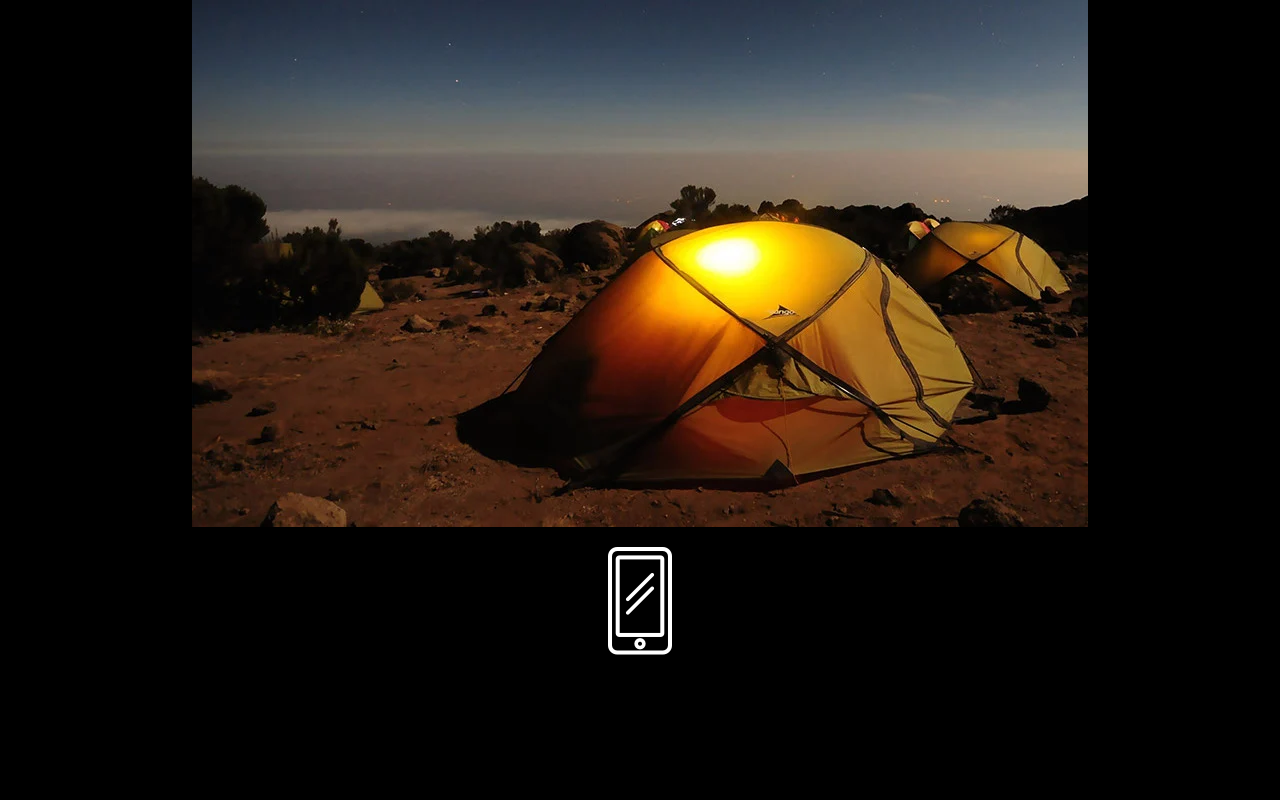
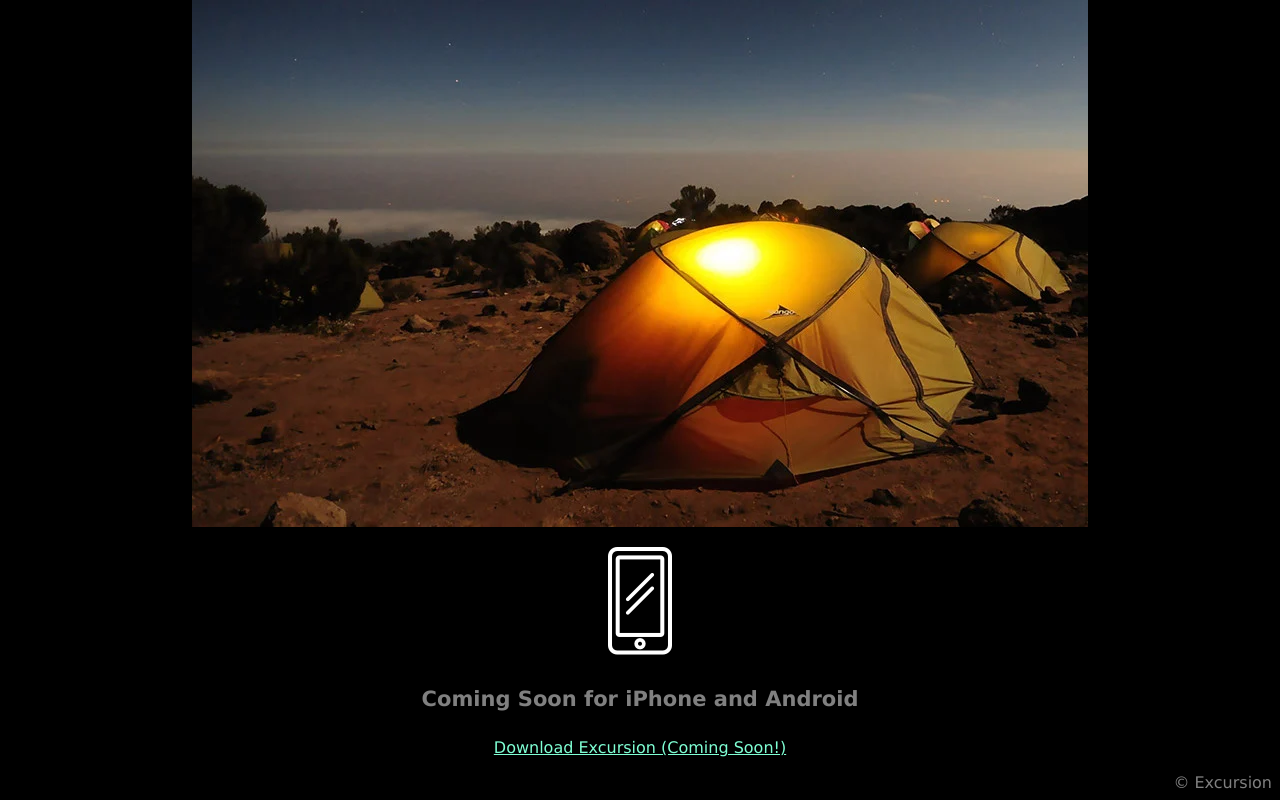
Before and after one commit to CalebAckom/Excursion, a plain HTML site: page index.html in a window 1280 px wide. Shown: the part 501-1301 px from the top of the page. Before the commit the page ends 1176 px from the top, so only its background shows below. Drawn offline with Linux system fonts and the light colour scheme.

Commit message:
Updated Project

```diff
--- a/index.html
+++ b/index.html
@@ -24,5 +24,12 @@
             <p><img src="resources/images/camp.webp"></p>
             <p><img src="resources/images/phone.webp"></p>
         </section>
+
+        <section>
+            <h4 class="sub-header">Coming Soon for iPhone and Android</h4>
+            <p><a class= "download" href="#">Download Excursion (Coming Soon!)</a></p>
+        </section>
+
+        <footer>© Excursion</footer>
     </body>
 </html>
--- a/resources/css/style.css
+++ b/resources/css/style.css
@@ -27,3 +27,9 @@ body {
     color: aquamarine;
     font-size: 16px;
 }
+
+/* Footer */
+footer {
+    text-align: right;
+    color: gray
+}
```
